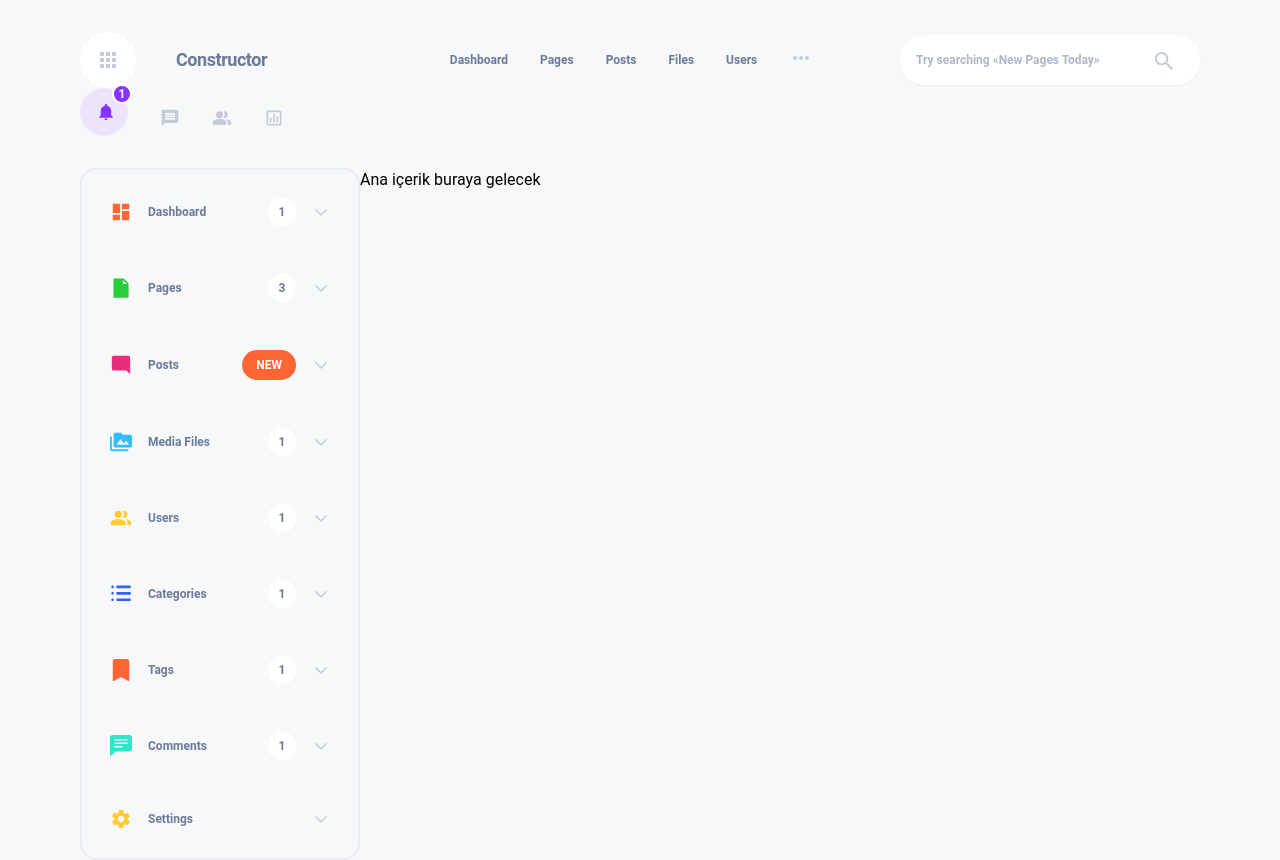
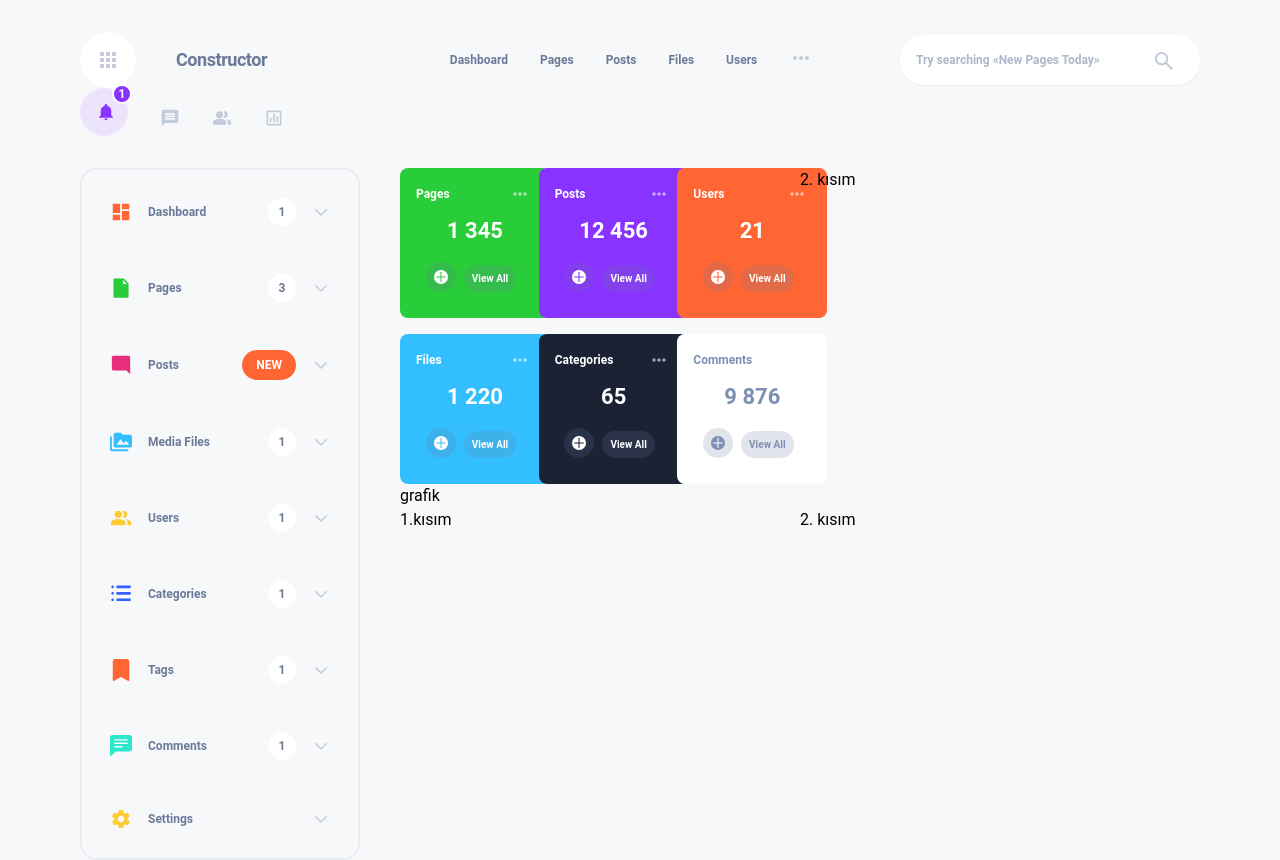
Before and after one commit to busrakk/constructor-dashboard, a React (Create React App) app: page / in a window 1280 px wide. Built offline with nearby package versions, Linux system fonts and the light colour scheme.

Commit message:
add cards for content component

```diff
--- a/package.json
+++ b/package.json
@@ -6,6 +6,7 @@
     "@testing-library/jest-dom": "^5.16.5",
     "@testing-library/react": "^13.4.0",
     "@testing-library/user-event": "^13.5.0",
+    "classnames": "^2.3.2",
     "react": "^18.2.0",
     "react-dom": "^18.2.0",
     "react-icons": "^4.9.0",
--- a/src/App.js
+++ b/src/App.js
@@ -1,3 +1,4 @@
+import Content from "./components/layout/Content";
 import Header from "./components/layout/Header";
 import Sidebar from "./components/layout/Sidebar";
 
@@ -5,9 +6,12 @@ function App() {
   return (
     <>
       <Header />
-      <div className="container flex">
-        <Sidebar />
-        <div>Ana içerik buraya gelecek</div>
+      <div className="grid lg:grid-cols-4">
+        <div className="container lg:col-span-1">
+          <Sidebar />
+        </div>
+
+        <Content />
       </div>
     </>
   );
--- /dev/null
+++ b/src/components/layout/Content/Card/Card.js
@@ -0,0 +1,47 @@
+import React from "react";
+import Item from "./Item";
+
+const Card = () => {
+  return (
+    <div className="grid lg:grid-cols-3 grid-cols-2 gap-4">
+      <Item
+        title="Pages"
+        number="1 345"
+        color="bg-green text-secondColor"
+        iconColor="text-green bg-secondColor"
+      />
+      <Item
+        title="Posts"
+        number="12 456"
+        color="bg-purple text-secondColor"
+        iconColor="bg-secondColor text-purple"
+      />
+      <Item
+        title="Users"
+        number="21"
+        color="bg-orange text-secondColor"
+        iconColor="bg-secondColor text-orange"
+      />
+      <Item
+        title="Files"
+        number="1 220"
+        color="bg-sky text-secondColor"
+        iconColor="bg-secondColor text-sky"
+      />
+      <Item
+        title="Categories"
+        number="65"
+        color="bg-darkBlue text-secondColor"
+        iconColor="bg-secondColor text-darkBlue"
+      />
+      <Item
+        title="Comments"
+        number="9 876"
+        color="text-textColor3 bg-secondColor"
+        iconColor="bg-textColor3 text-secondColor"
+      />
+    </div>
+  );
+};
+
+export default Card;
--- /dev/null
+++ b/src/components/layout/Content/Card/Item.js
@@ -0,0 +1,46 @@
+import React from "react";
+import { DOT_H_ICON, PLUS_ICON } from "../../../../icons/icons";
+import classNames from "classnames";
+
+const Item = (props) => {
+  let combined = classNames(
+    "max-w-sm px-4 py-3 rounded-lg w-[150px] h-[150px]",
+    props.color
+  );
+
+  let iconCombined = classNames("rounded-full", props.iconColor);
+  return (
+    <div className={combined}>
+      <div className="flex items-center justify-between">
+        <span className="text-xs leading-5 font-bold text-gray-800">
+          {props.title}
+        </span>
+        <span className="p-1 text-xs text-secondColor/60 uppercase bg-blue-200 rounded-full">
+          <DOT_H_ICON size={20} />
+        </span>
+      </div>
+
+      <div>
+        <p className="flex justify-center items-center mt-2 text-[22px] font-bold leading-[30px]  text-gray-600">
+          {props.number}
+        </p>
+      </div>
+
+      <div>
+        <div className="flex items-center justify-center mt-4">
+          <button className="flex items-center mr-2 text-gray-800 cursor-pointer w-[30px] h-[30px] px-2 py-2  text-base rounded-full text-secondColor  bg-textColor1/20">
+            <PLUS_ICON className={iconCombined} size={14} />
+          </button>
+
+          <button className="mr-2 text-gray-800 cursor-pointer">
+            <span className="px-2 py-2 leading-5 text-[10px] rounded-full text-white font-bold bg-textColor1/20">
+              View All
+            </span>
+          </button>
+        </div>
+      </div>
+    </div>
+  );
+};
+
+export default Item;
--- /dev/null
+++ b/src/components/layout/Content/index.js
@@ -0,0 +1,25 @@
+import React from "react";
+import Card from "./Card/Card";
+
+const Content = () => {
+  return (
+    <div className="container col-span-3">
+      <div className="grid lg:grid-cols-2 grid-cols-1">
+        <div className="row-span-2">
+          <Card />
+          <div>grafik</div>
+        </div>
+        <div className="row-span-2">2. kısım</div>
+      </div>
+
+      <div className="grid lg:grid-cols-2 grid-cols-1">
+        <div className="row-span-2">
+          <div>1.kısım</div>
+        </div>
+        <div className="row-span-1">2. kısım</div>
+      </div>
+    </div>
+  );
+};
+
+export default Content;
--- a/src/components/layout/Sidebar/index.js
+++ b/src/components/layout/Sidebar/index.js
@@ -20,8 +20,8 @@ const Sidebar = () => {
   };
 
   return (
-    <div class="lg:w-[280px] lg:h-[60px] bg-background lg:block hidden">
-      <ul class="border-2 border-textColor4/20 rounded-2xl">
+    <div className="lg:w-[280px] lg:h-[60px] bg-background lg:block hidden">
+      <ul className="border-2 border-textColor4/20 rounded-2xl">
         <Item
           icon={
             <DASHBOARD_ICON
--- a/src/components/layout/Sidebar/item.js
+++ b/src/components/layout/Sidebar/item.js
@@ -18,7 +18,7 @@ const Item = (props) => {
   } else if (props.count) {
     content = <span className="count-item">{props.count}</span>;
   } else {
-    content = <span class="badge-item">NEW</span>;
+    content = <span className="badge-item">NEW</span>;
   }
 
   return (
--- a/src/icons/icons.js
+++ b/src/icons/icons.js
@@ -12,7 +12,7 @@ import {
   BiDotsHorizontalRounded,
   BiDotsVerticalRounded,
 } from "react-icons/bi";
-import { AiFillFile, AiOutlinePlusCircle } from "react-icons/ai";
+import { AiFillFile, AiOutlinePlus } from "react-icons/ai";
 import { TfiMenuAlt } from "react-icons/tfi";
 import {
   BsFillBookmarkFill,
@@ -38,7 +38,7 @@ export const CATEGORİES_ICON = TfiMenuAlt;
 export const TAGS_ICON = BsFillBookmarkFill;
 export const COMMENTS_ICON = BsChatLeftTextFill;
 export const SETTING_ICON = IoMdSettings;
-export const PLUS_ICON = AiOutlinePlusCircle;
+export const PLUS_ICON = AiOutlinePlus;
 export const DOT_H_ICON = BiDotsHorizontalRounded;
 export const DOT_V_ICON = BiDotsVerticalRounded;
 export const DOWN_ICON = HiOutlineChevronDown;
```
Also changed, not shown: 1 other file (tests, documents, lock files or other folders).
